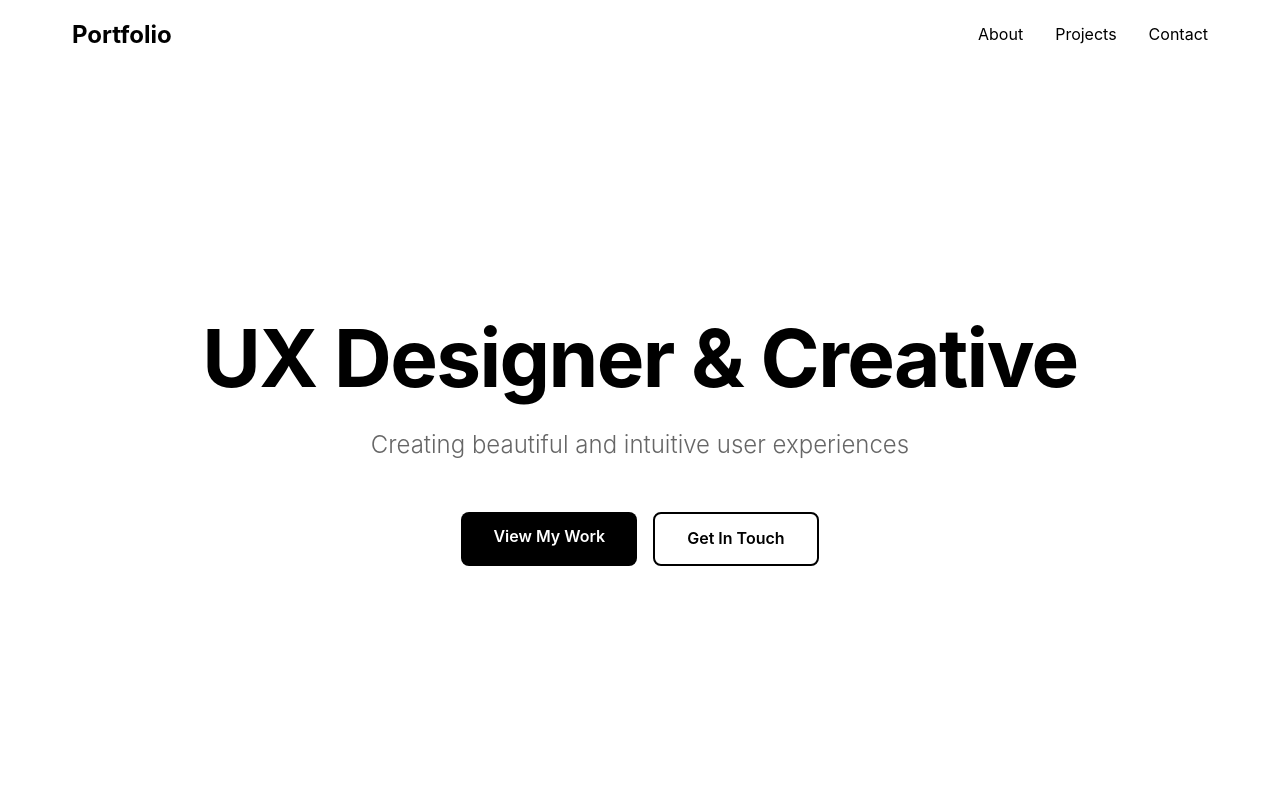
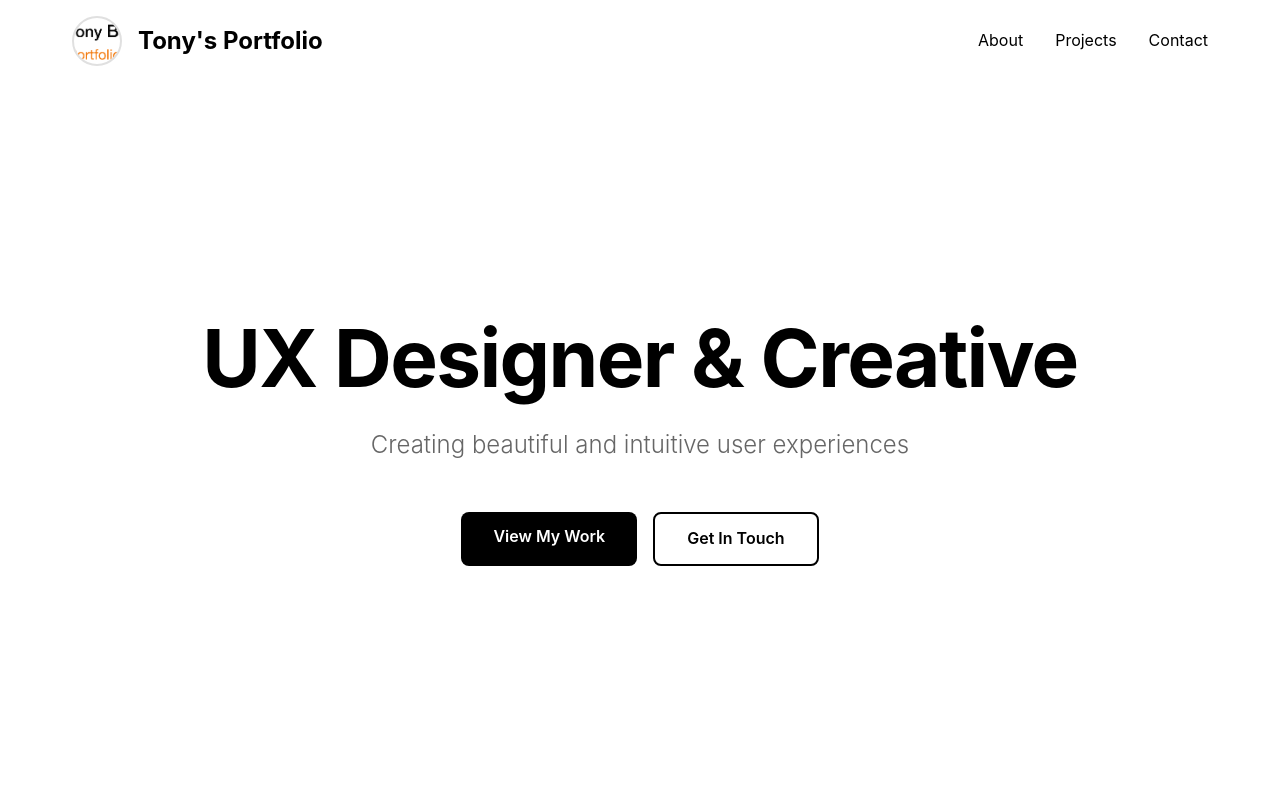
Before and after one commit to burbaget2/portfolio, a Next.js app: page / in a window 1280 px wide. Shown: the top 800 px of the page. Built offline with nearby package versions, Linux system fonts and the light colour scheme.

Commit message:
Deployment errors

```diff
--- a/app/globals.css
+++ b/app/globals.css
@@ -195,6 +195,39 @@ a:hover {
   cursor: pointer;
 }
 
+/* Navigation Logo with Photo */
+nav a[href="#home"] {
+  transition: opacity 0.2s ease;
+}
+
+nav a[href="#home"]:hover {
+  opacity: 0.8;
+}
+
+nav a[href="#home"] img {
+  transition: transform 0.2s ease;
+}
+
+nav a[href="#home"]:hover img {
+  transform: scale(1.05);
+}
+
+/* Handle broken images gracefully */
+img {
+  font-size: 0;
+}
+
+img::after {
+  content: '';
+  display: none;
+}
+
+/* Hide broken images - they'll show as empty space rather than broken icon */
+img[src=""],
+img:not([src]) {
+  opacity: 0;
+}
+
 .project-thumbnail {
   text-decoration: none;
   color: inherit;
--- a/components/Navigation.tsx
+++ b/components/Navigation.tsx
@@ -27,8 +27,30 @@ export default function Navigation() {
       }}
     >
       <div className="container" style={{ display: 'flex', justifyContent: 'space-between', alignItems: 'center' }}>
-        <a href="#home" style={{ fontSize: '1.5rem', fontWeight: 700, color: 'var(--text)' }}>
-          Portfolio
+        <a
+          href="#home"
+          style={{
+            display: 'flex',
+            alignItems: 'center',
+            gap: '1rem',
+            textDecoration: 'none',
+            color: 'var(--text)',
+          }}
+        >
+          <img
+            src="/images/tony-photo.png"
+            alt="Tony Burbage"
+            style={{
+              width: '50px',
+              height: '50px',
+              borderRadius: '50%',
+              objectFit: 'cover',
+              border: '2px solid var(--border)',
+            }}
+          />
+          <span style={{ fontSize: '1.5rem', fontWeight: 700 }}>
+            Tony's Portfolio
+          </span>
         </a>
         <div style={{ display: 'flex', gap: '2rem' }}>
           <a href="#about" style={{ color: 'var(--text)' }}>About</a>
--- a/components/ProjectImage.tsx
+++ b/components/ProjectImage.tsx
@@ -24,9 +24,6 @@ export default function ProjectImage({ src, alt, description }: ProjectImageProp
             height: 'auto',
             display: 'block',
           }}
-          onError={(e) => {
-            e.currentTarget.style.display = 'none'
-          }}
         />
       </div>
       {description && (
--- a/components/Projects.tsx
+++ b/components/Projects.tsx
@@ -28,10 +28,6 @@ export default function Projects() {
                       width: '100%',
                       height: '100%',
                       objectFit: 'cover',
-                    }}
-                    onError={(e) => {
-                      // Fallback to placeholder if image doesn't exist
-                      e.currentTarget.style.display = 'none'
                     }}
                   />
                 </div>
```
Also changed, not shown: public/images/tony-photo.png (added).
